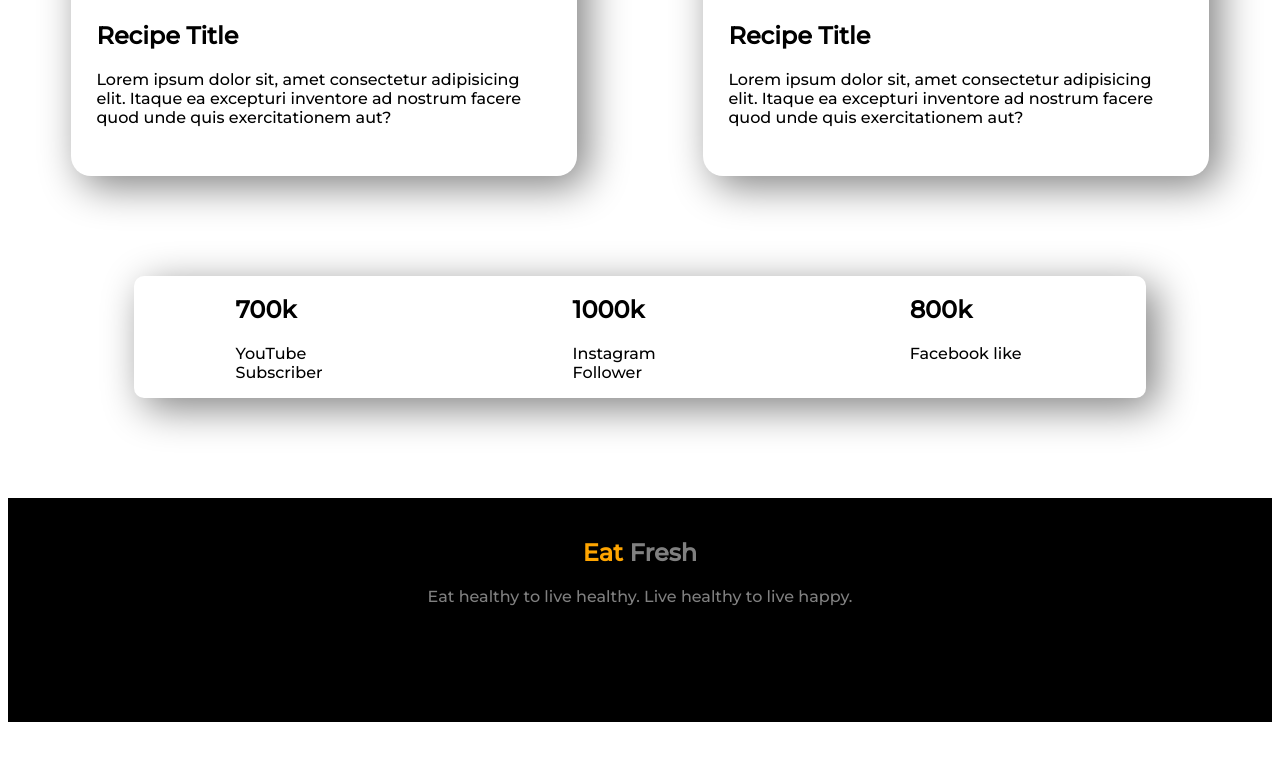
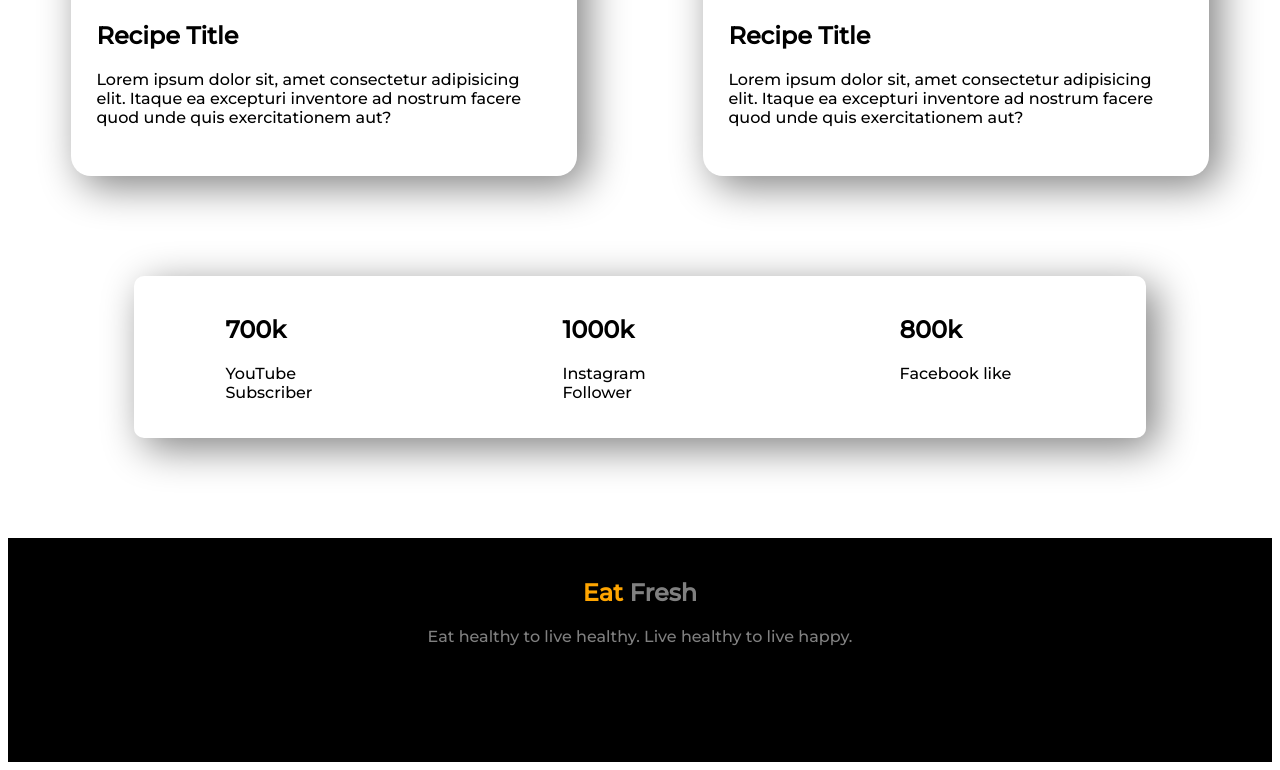
Before and after one commit to annysen/eat-healthy-main, a plain HTML site: page index.html in a window 1280 px wide. Shown: the part 1601-2371 px from the top of the page. Before the commit the page ends 2331 px from the top, so only its background shows below. Drawn offline with Linux system fonts and the light colour scheme; a web font is replaced by a local one.

Commit message:
social meadia box edited

```diff
--- a/style.css
+++ b/style.css
@@ -68,8 +68,10 @@ body{
 }
 .social-media{
     width: 60%;
-    margin-right: 10%;
-    margin-left: 10%;
+    margin-right: 9%;
+    margin-left: 9%;
+    padding-top: 20px;
+    padding-bottom: 20px;
 }
 .social-media-box{
     box-shadow: 10px 10px 40px gray;
```
